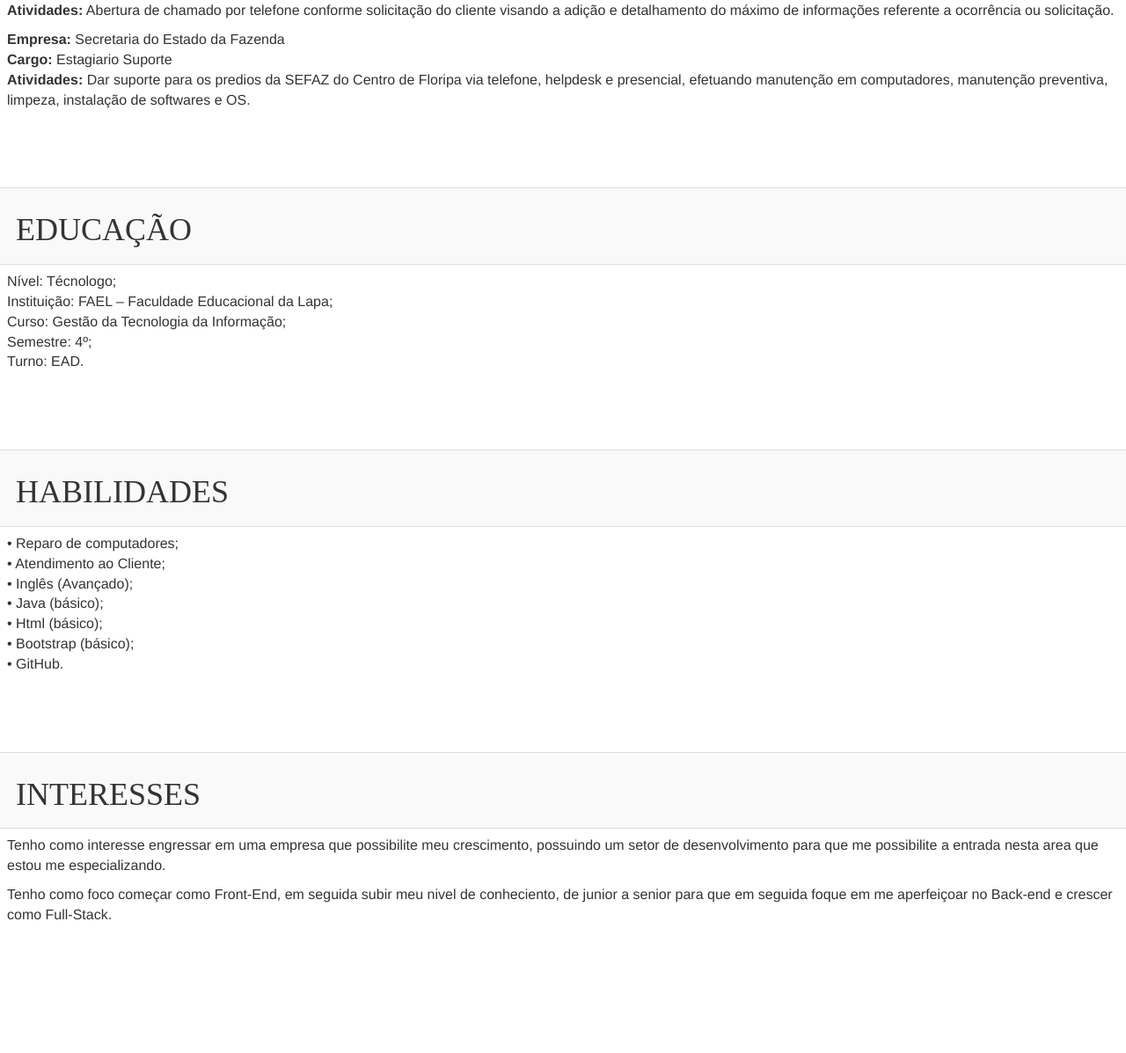
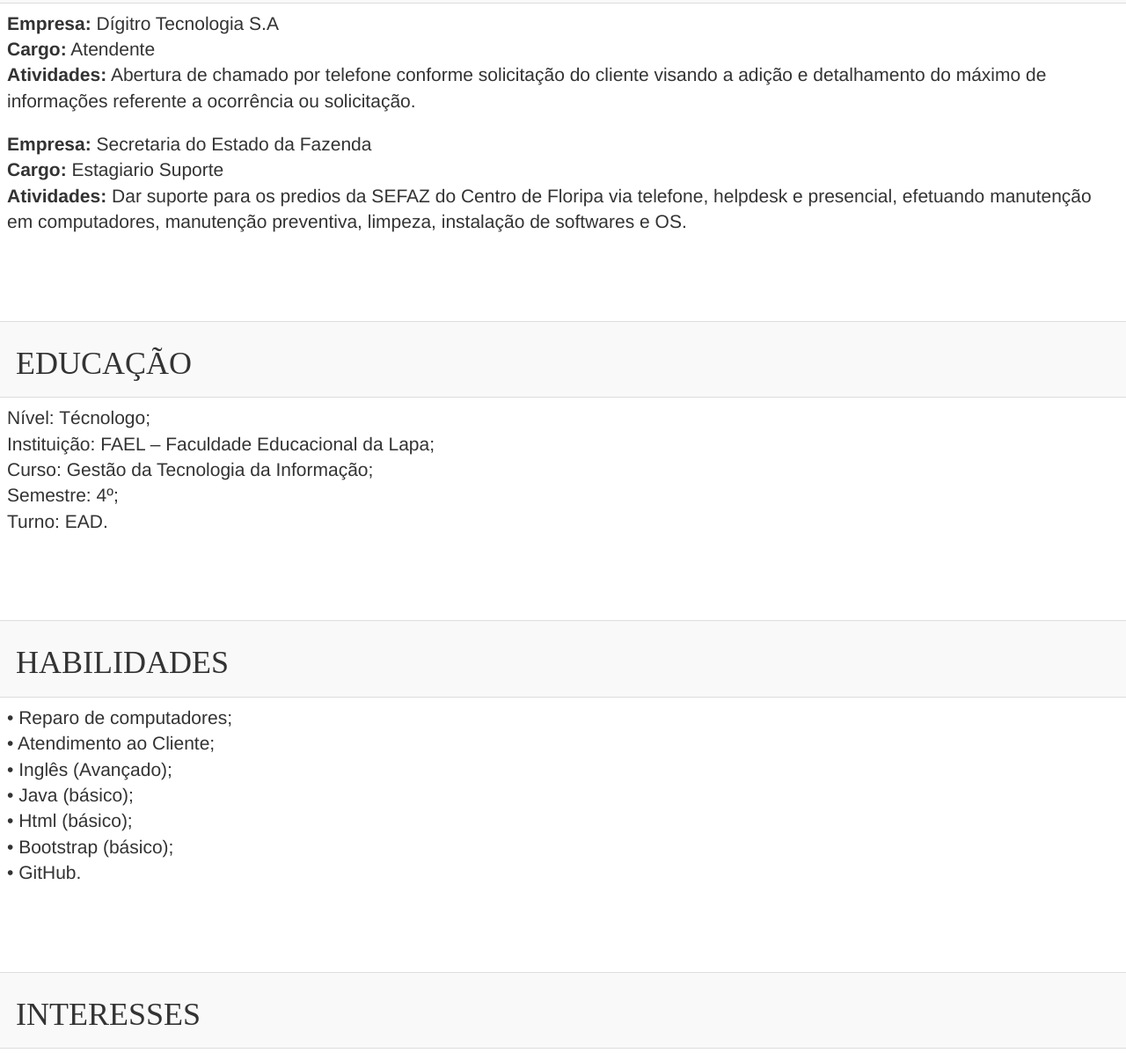
Before and after one commit to gustavo-lg/meuSite, a website: page pages/index.html in a window 1280 px wide. Shown: the part 742-1939 px from the top of the page at 88% size. Before the commit the page ends 1832 px from the top, so only its background shows below. Drawn offline with nearby package versions, Linux system fonts and the light colour scheme.

Commit message:
Adicionando favicon

```diff
--- a/pages/index.html
+++ b/pages/index.html
@@ -10,7 +10,7 @@
     <link rel="stylesheet" href="https://maxcdn.bootstrapcdn.com/bootstrap/3.3.7/css/bootstrap.min.css">
     <link rel="stylesheet" href="https://maxcdn.bootstrapcdn.com/bootstrap/3.3.7/css/bootstrap-theme.min.css">
     <meta http-equiv="X-UA-Compatible" content="ie=edge">
-
+    <link rel = "shortcut icon" type = "imagem/x-icon" href = "../favicon/favicon.ico"/>
 
     <style>
         img {
@@ -116,7 +116,7 @@
 
                             </div>
 
-                            <div style="margin-top: 5%">
+                            <div  class="lead" style="margin-top: 5%">
 
                                 Estudante, cursando superior de Gestão de Tecnologia da Informação e com
                                 foco em adquirir conhecimento para ingressar na área de programação e
@@ -155,7 +155,7 @@
                         <td>
 
 
-                            <p>
+                            <p class="lead">
                                 <b>Empresa:</b> Dígitro Tecnologia S.A
                                 <br>
                                 <b> Cargo:</b> Atendente
@@ -168,7 +168,7 @@
                                 solicitação.
                             </p>
 
-                            <p>
+                            <p class="lead">
                                 <b> Empresa:</b> Secretaria do Estado da Fazenda
                                 <br>
                                 <b> Cargo:</b> Estagiario Suporte
@@ -199,7 +199,7 @@
                     <tr>
                         <td>
 
-                            <p>
+                            <p class="lead">
                                 Nível: Técnologo;
                                 <br>
                                 Instituição: FAEL – Faculdade Educacional da Lapa;
@@ -230,7 +230,7 @@
                     <tr>
                         <td>
 
-                            <p>
+                            <p class="lead">
                                 • Reparo de computadores;
                                 <br>
                                 • Atendimento ao Cliente;
@@ -266,12 +266,11 @@
                     <tr>
                         <td>
 
-                            <p>
+                            <p class="lead">
                                 Tenho como interesse engressar em uma empresa que possibilite meu crescimento,
                                 possuindo um setor de desenvolvimento para que me possibilite a entrada
                                 nesta area que estou me especializando.
-                            </p>
-                            <p>
+                            <br>
                                 Tenho como foco começar como Front-End, em seguida subir meu nivel de
                                 conheciento,
                                 de junior a senior para que em seguida foque em me aperfeiçoar no Back-end e
```
Also changed, not shown: favicon/favicon.ico (added).
